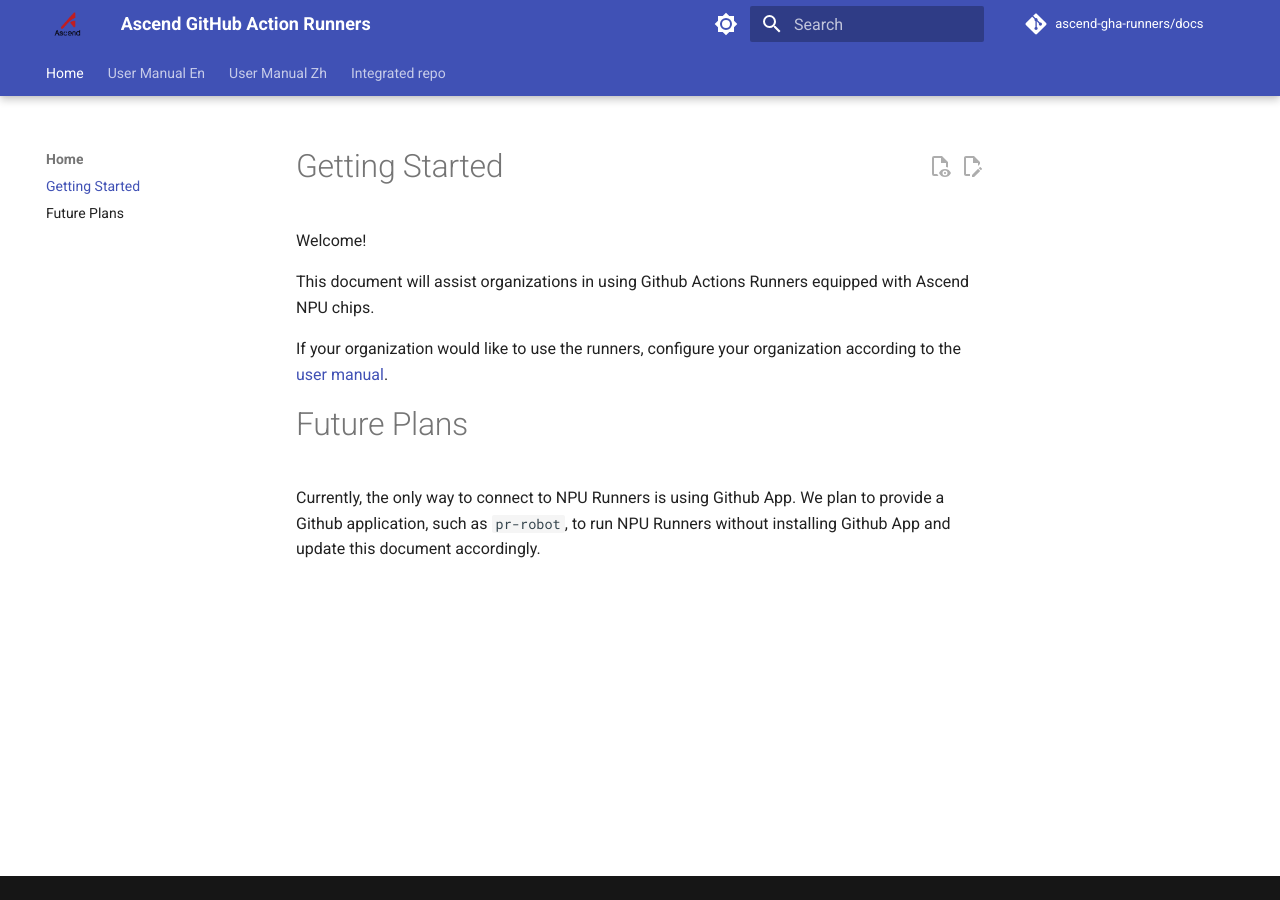
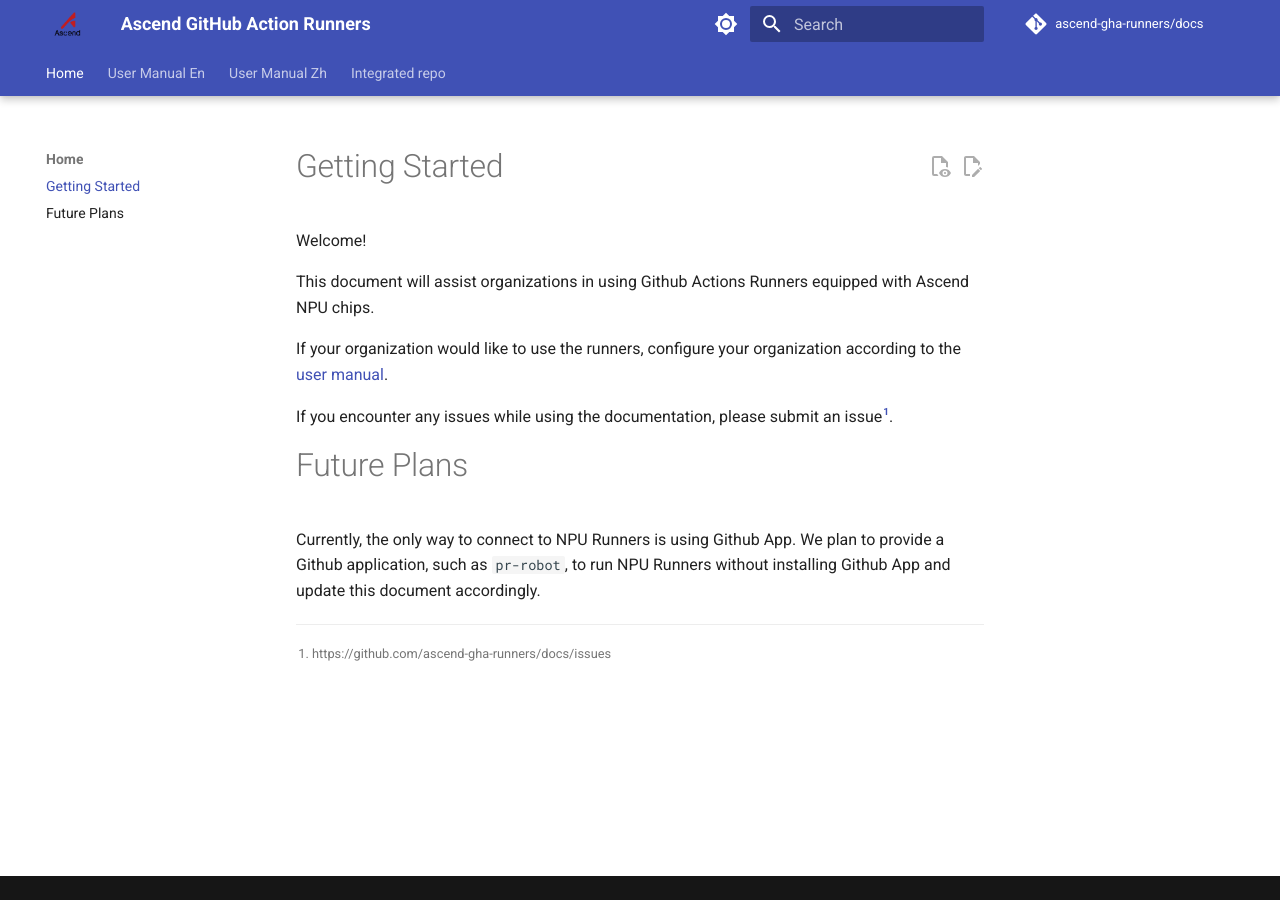
Before and after one commit to cllouud/docs, an MkDocs documentation site: the page built from docs/index.md, in a window 1280 px wide. Built offline with MkDocs 1.6.1 and Material for MkDocs 9.7.7, drawn with Linux system fonts in a browser that asks for light colours; comment, search, counter and statistics services are not loaded.

Commit message:
add feedback issue (#17)
* Update mkdocs.yml

* add feedback issue

```diff
--- a/docs/index.md
+++ b/docs/index.md
@@ -6,6 +6,11 @@ This document will assist organizations in using Github Actions Runners equipped
 
 If your organization would like to use the runners, configure your organization according to the [user manual](./user-manual-en.md).
 
+If you encounter any issues while using the documentation, please submit an issue[^1].
+
 # Future Plans
 Currently, the only way to connect to NPU Runners is using Github App.
 We plan to provide a Github application, such as `pr-robot`, to run NPU Runners without installing Github App and update this document accordingly.
+
+
+[^1]: https://github.com/ascend-gha-runners/docs/issues
--- a/mkdocs.yml
+++ b/mkdocs.yml
@@ -35,6 +35,7 @@ extra_css:
   - stylesheets/extra.css
 
 markdown_extensions:
+  - footnotes
   - admonition
   - attr_list
   # - mdx_truly_sane_lists
```
